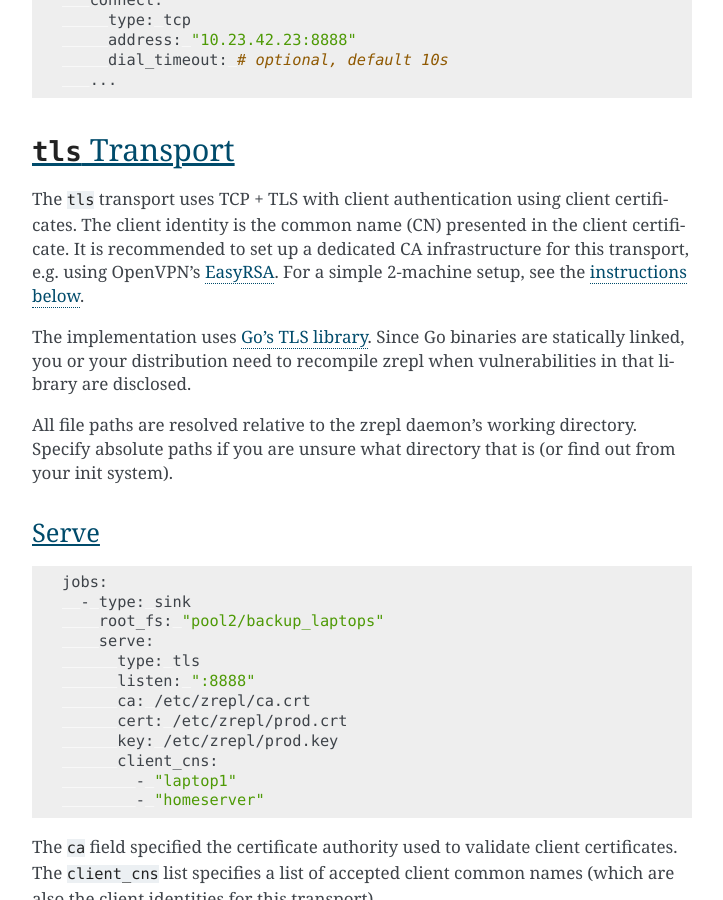
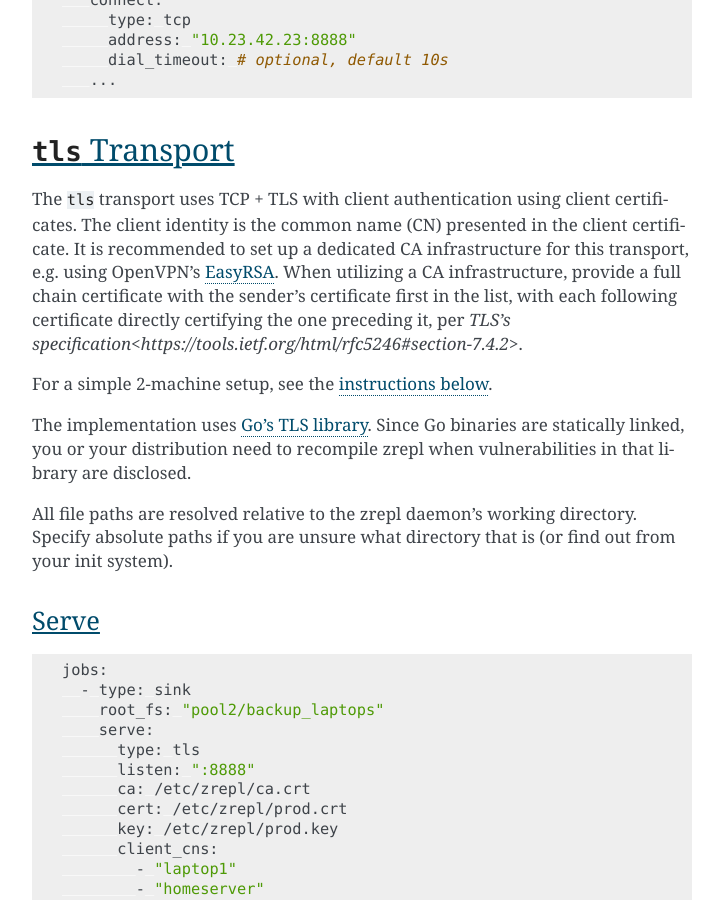
Before and after one commit to zrepl/zrepl, a Sphinx documentation site: the page built from docs/configuration/transports.rst, in a window 1280 px wide and 900 px high, scrolled down 1756 px. Shown: the whole window, without its empty margins (388-1111 px from the left). Built offline with Sphinx 7.4.7, drawn with Linux system fonts in a browser that asks for light colours; the version number could not be read and is left out.

Commit message:
Add documentation regarding using a certificate chain

```diff
--- a/docs/configuration/transports.rst
+++ b/docs/configuration/transports.rst
@@ -77,6 +77,8 @@ Connect
 The ``tls`` transport uses TCP + TLS with client authentication using client certificates.
 The client identity is the common name (CN) presented in the client certificate.
 It is recommended to set up a dedicated CA infrastructure for this transport, e.g. using OpenVPN's `EasyRSA <https://github.com/OpenVPN/easy-rsa>`_.
+When utilizing a CA infrastructure, provide a full chain certificate with the sender's certificate first in the list, with each following certificate directly certifying the one preceding it, per `TLS's specification<https://tools.ietf.org/html/rfc5246#section-7.4.2>`.
+
 For a simple 2-machine setup, see the :ref:`instructions below<transport-tcp+tlsclientauth-2machineopenssl>`.
 
 The implementation uses `Go's TLS library <https://golang.org/pkg/crypto/tls/>`_.
```
